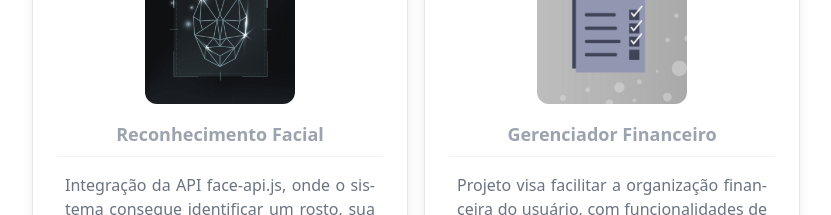
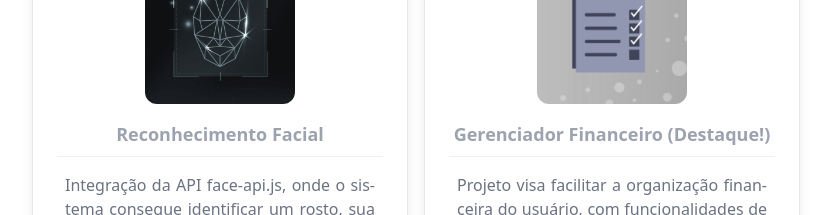
Before and after one commit to taynanhott/portfolio, a Next.js app: page /home in a window 1280 px wide. Shown: the part 1040-1255 px from the top of the page, without its empty margins (224-1055 px from the left). Built offline with nearby package versions, Linux system fonts and the light colour scheme.

Commit message:
fix bug`s

```diff
--- a/src/components/Html/Body/Project/project.tsx
+++ b/src/components/Html/Body/Project/project.tsx
@@ -14,10 +14,10 @@ const components: { index: number; title: string; image: string; href: string; p
     },
     {
         index: 1,
-        title: "Gerenciador Financeiro",
+        title: "Gerenciador Financeiro (Destaque!)",
         image: "/image/todolist.jpg",
         href: "https://financial.taynan.dev",
-        progress: 65,
+        progress: 75,
         text: `Projeto visa facilitar a organização financeira do usuário, com funcionalidades de cadastro de despesas, levantamento do faturamento, planejamento de reservas financeiras entre outras funções.`,
         tech: ['React', 'TypeScript', `Tailwind`, `Prisma`, `Next`, `Node`],
     },
--- a/src/components/Resources/MenuToggle/menutoggle.tsx
+++ b/src/components/Resources/MenuToggle/menutoggle.tsx
@@ -64,6 +64,7 @@ interface Props {
         href: string,
         icon?: string
     }
+    key: number
 }
 
 const pages = [
@@ -159,16 +160,6 @@ const variantes = {
 
 export const Navigation = () => (
     <>
-        <motion.ul className="top-12 w-56 p-6 mb-2 absolute" variants={variantes}>
-            <motion.li
-                variants={variants}
-                className="flex items-center text-lg font-bold mb-4 text-gray-900"
-            >Pages</motion.li>
-            {pages.map(page => (
-                <MenuItem components={page} key={page.index} />
-            ))}
-        </motion.ul>
-
         <motion.ul className="top-36 w-56 p-6 mb-2 absolute" variants={variantes}>
             <motion.li
                 variants={variants}
```
